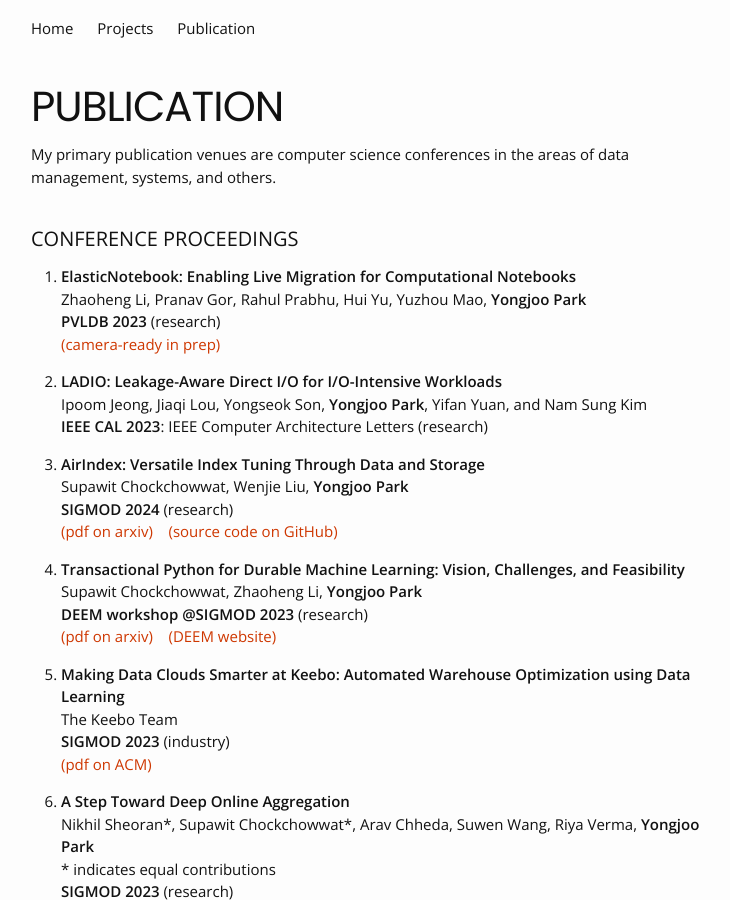
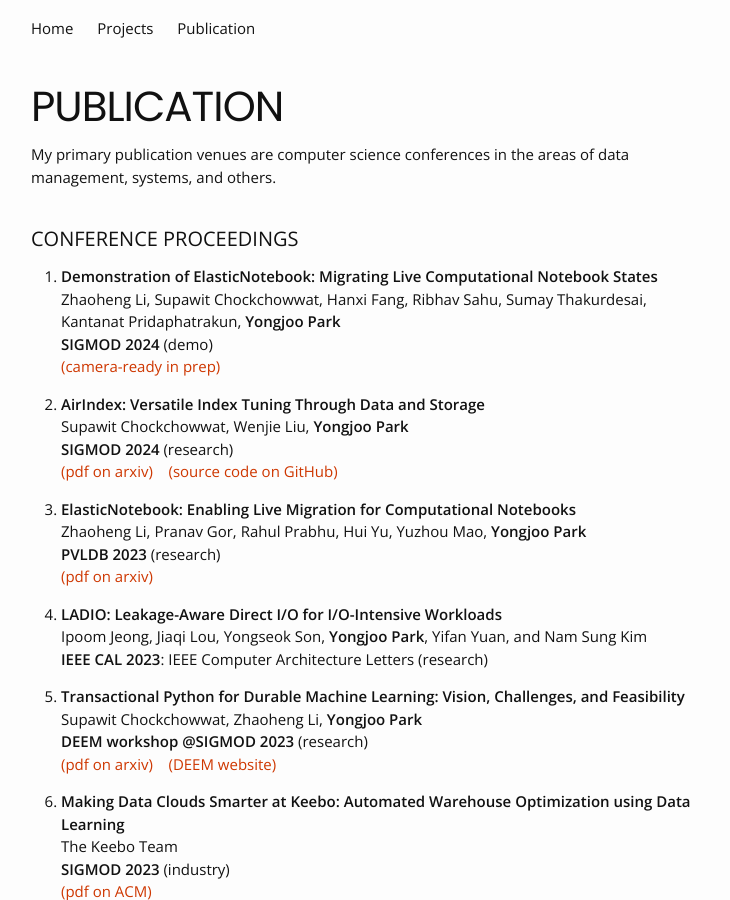
Before and after one commit to pyongjoo/pyongjoo.github.io, a Jekyll site: the page built from publication.md, in a window 1280 px wide and 900 px high. Shown: the whole window, without its empty margins (269-999 px from the left). Built offline with Jekyll 4.4.1, drawn with Linux system fonts in a browser that asks for light colours.

Commit message:
added sigmod24 demo to pub

```diff
--- a/publication.md
+++ b/publication.md
@@ -13,20 +13,25 @@ systems, and others.
 
 ### CONFERENCE PROCEEDINGS
 
-1. **ElasticNotebook: Enabling Live Migration for Computational Notebooks**
-   Zhaoheng Li, Pranav Gor, Rahul Prabhu, Hui Yu, Yuzhou Mao, **Yongjoo Park**
-   **PVLDB 2023** (research)
+1. **Demonstration of ElasticNotebook: Migrating Live Computational Notebook States**
+   Zhaoheng Li, Supawit Chockchowwat, Hanxi Fang, Ribhav Sahu, Sumay Thakurdesai, Kantanat Pridaphatrakun,  **Yongjoo Park**
+   **SIGMOD 2024** (demo)
    [(camera-ready in prep)]() &nbsp;&nbsp;
-
-1. **LADIO: Leakage-Aware Direct I/O for I/O-Intensive Workloads**
-   Ipoom Jeong, Jiaqi Lou, Yongseok Son, **Yongjoo Park**, Yifan Yuan, and Nam Sung Kim
-   **IEEE CAL 2023**: IEEE Computer Architecture Letters (research)
 
 1. **AirIndex: Versatile Index Tuning Through Data and Storage**
    Supawit Chockchowwat, Wenjie Liu, **Yongjoo Park**
    **SIGMOD 2024** (research)
    [(pdf on arxiv)](https://arxiv.org/abs/2306.14395) &nbsp;&nbsp;
    [(source code on GitHub)](https://github.com/illinoisdata/airindex-public)
+
+1. **ElasticNotebook: Enabling Live Migration for Computational Notebooks**
+   Zhaoheng Li, Pranav Gor, Rahul Prabhu, Hui Yu, Yuzhou Mao, **Yongjoo Park**
+   **PVLDB 2023** (research)
+   [(pdf on arxiv)](https://arxiv.org/pdf/2309.11083.pdf) &nbsp;&nbsp;
+
+1. **LADIO: Leakage-Aware Direct I/O for I/O-Intensive Workloads**
+   Ipoom Jeong, Jiaqi Lou, Yongseok Son, **Yongjoo Park**, Yifan Yuan, and Nam Sung Kim
+   **IEEE CAL 2023**: IEEE Computer Architecture Letters (research)
 
 1. **Transactional Python for Durable Machine Learning: Vision, Challenges, and Feasibility**
    Supawit Chockchowwat, Zhaoheng Li, **Yongjoo Park**
```
